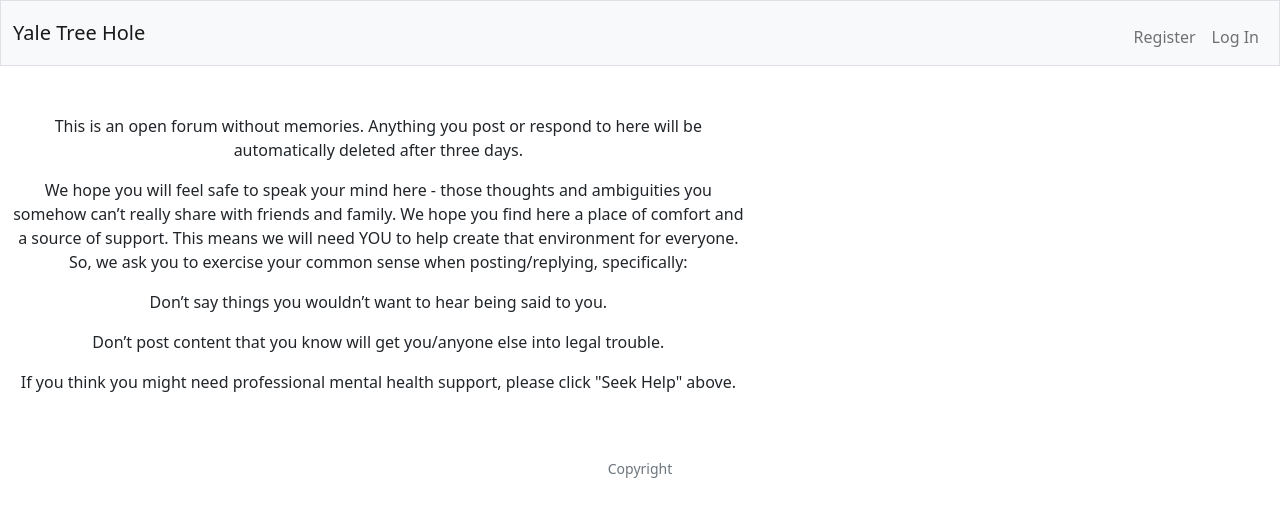
After one commit to Lindsay-00/Treehole, a Flask app: template myproject/flaskr/templates/about.html in a window 1280 px wide. The commit adds this page. Shown: the top 517 px of the page. Run offline with Flask 2, Linux system fonts and the light colour scheme; the template is opened without the code that fills it, so the values that code supplies are empty; some libraries are stand-ins or nearby versions.

Commit message:
Wed, Dec 8, 2021, 9:28 PM +00:00

```diff
--- /dev/null
+++ b/myproject/flaskr/templates/about.html
@@ -0,0 +1,19 @@
+{% extends "layout.html" %}
+
+{% block title %}
+    About
+{% endblock %}
+
+{% block main %}
+
+<div class="col-md-10 col-lg-8 col-xl-7">
+    <p>This is an open forum without memories. Anything you post or respond to here will be automatically deleted after three days.</p>
+    <p>We hope you will feel safe to speak your mind here - those thoughts and ambiguities you somehow can’t really share with friends and family. We hope you find here a place of comfort and a source of support. This means we will need YOU to help create that environment for everyone. So, we ask you to exercise your common sense when posting/replying, specifically:</p>
+    <p>Don’t say things you wouldn’t want to hear being said to you. </p>
+    <p>Don’t post content that you know will get you/anyone else into legal trouble. </p>
+    <p>If you think you might need professional mental health support, please click "Seek Help" above.</p>
+
+</div>
+
+
+{% endblock %}
--- a/myproject/flaskr/templates/seekhelp.html
+++ b/myproject/flaskr/templates/seekhelp.html
@@ -1,7 +1,7 @@
 {% extends "layout.html" %}
 
 {% block title %}
-    Welcome
+    Seek Help
 {% endblock %}
 
 {% block main %}
```
